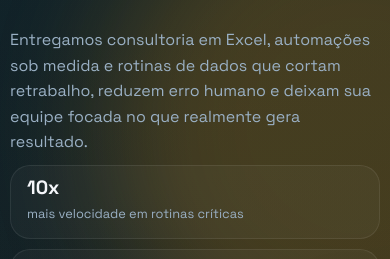
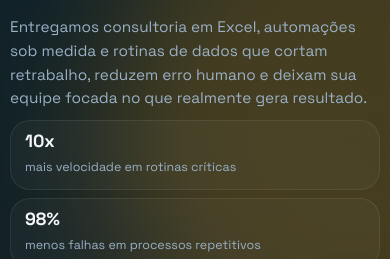
Before and after one commit to flavioalmeidamatos/ckdevpagina, a website: page index.html in a window 390 px wide. Shown: the part 482-741 px from the top of the page. Drawn offline with Linux system fonts and the light colour scheme.

Commit message:
Polish mobile layout sizing

```diff
--- a/assets/css/site.css
+++ b/assets/css/site.css
@@ -1361,6 +1361,31 @@ textarea:focus {
     width: min(calc(100% - 20px), var(--container));
   }
 
+  .hero {
+    padding-top: 30px;
+  }
+
+  .hero-subtitle {
+    font-size: 0.96rem;
+    line-height: 1.55;
+  }
+
+  .hero-metrics {
+    gap: 8px;
+  }
+
+  .metric-chip {
+    padding: 11px 14px;
+  }
+
+  .metric-chip strong {
+    font-size: 1.1rem;
+  }
+
+  .metric-chip span {
+    font-size: 0.78rem;
+  }
+
   .about-drawer {
     padding: 22px 22px 20px;
   }
@@ -1388,6 +1413,12 @@ textarea:focus {
     padding: 22px;
   }
 
+  .section-title,
+  #servicos .section-title,
+  #depoimentos .section-title {
+    font-size: clamp(1.55rem, 7vw, 2.1rem);
+  }
+
   .map-panel,
   .map-stage,
   .map-card-canvas {
@@ -1397,6 +1428,7 @@ textarea:focus {
 
   .hero-actions {
     flex-direction: column;
+    gap: 10px;
   }
 
   .btn,
```
